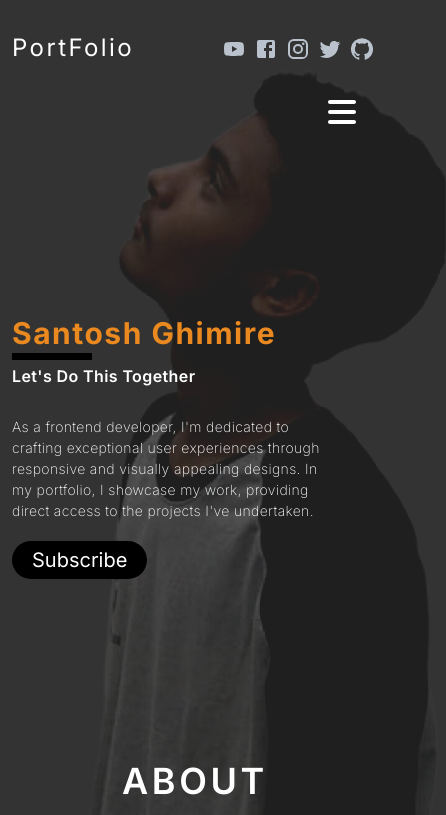
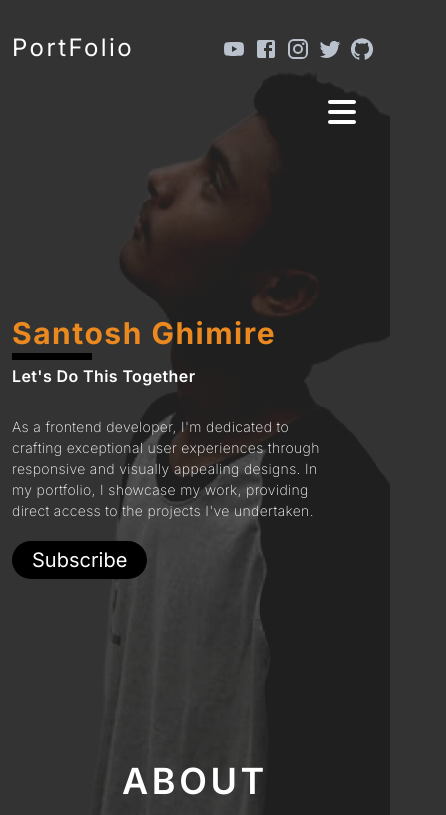
Before and after one commit to sg606618/PortFolio, a Next.js app: page / in a window 390 px wide. Shown: the top 815 px of the page, 446 px wide, since content can reach past the window. Built offline with nearby package versions, Linux system fonts and the light colour scheme.

Commit message:
responsive

```diff
--- a/src/app/page.tsx
+++ b/src/app/page.tsx
@@ -8,14 +8,14 @@ import Slogan from "@/components/Slogan";
 export default function Home() {
   return (
     <>
-      <div className="container mx-auto md:px-0 px-3 relative">
+      <div className="container mx-auto md:px-0 px-3 relative overflow-hidden">
         <header>
           <Header />
           <NavBar />
         </header>
         <main>
+          <Slogan />
           <Background />
-          <Slogan />
           <About />
         </main>
       </div>
```
